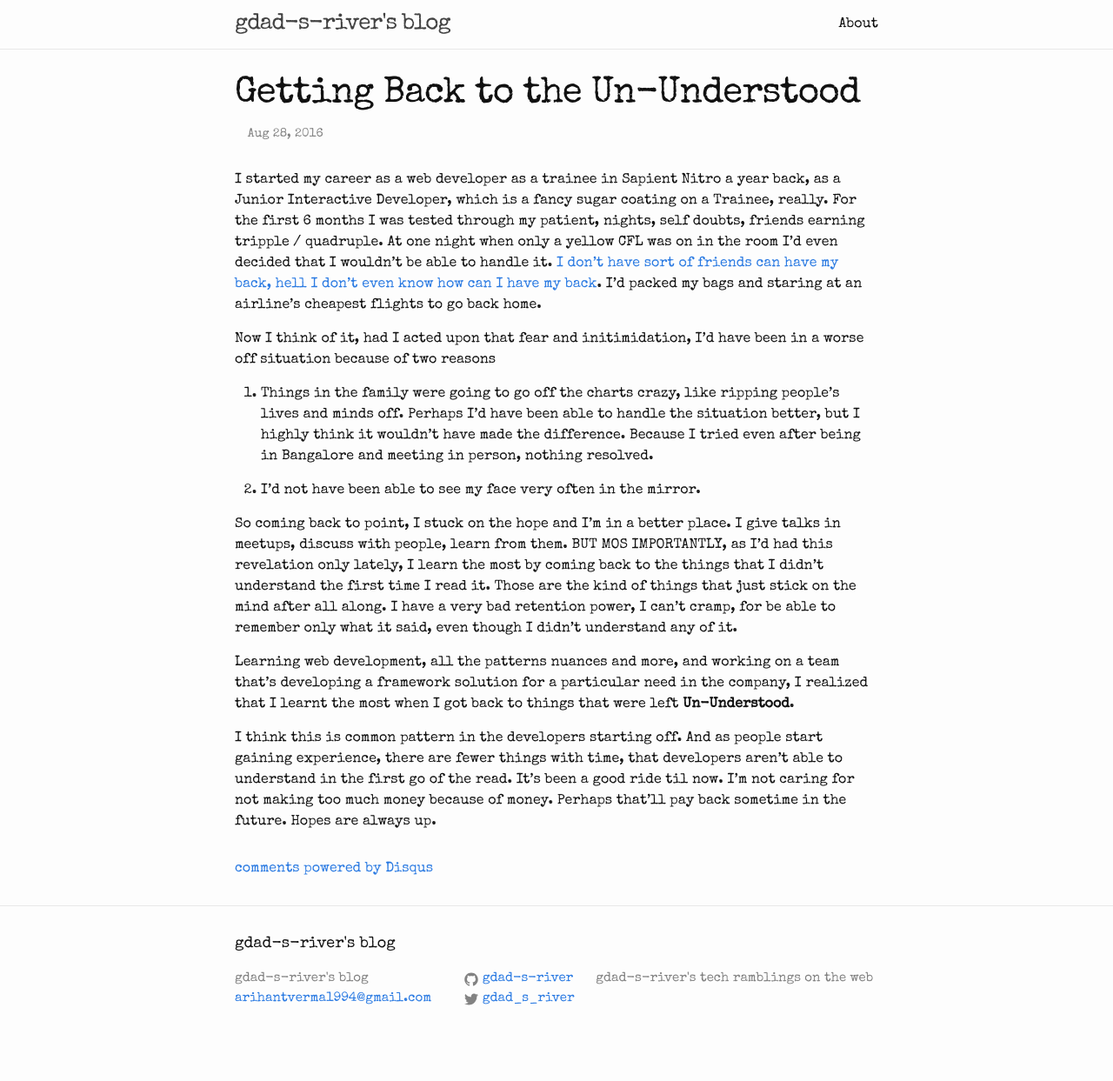
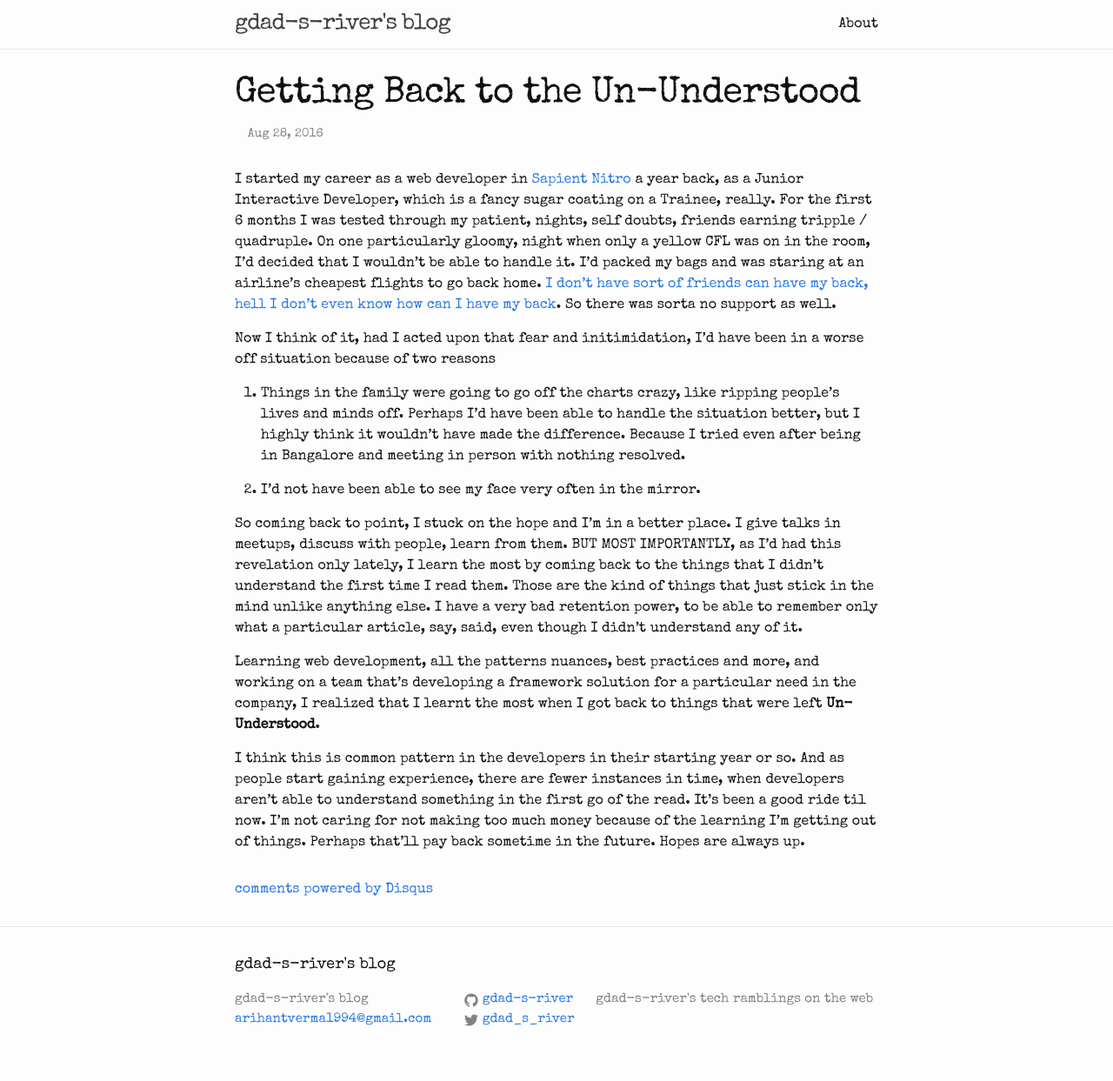
Before and after one commit to gdad-s-river/gdad-s-river.github.io, a Jekyll site: the page built from _posts/2016-08-28-getting-back-to-the-un-understood.md, in a window 1280 px wide. Shown: the whole page at 87% size. Built offline with Jekyll 4.4.1, drawn with Linux system fonts in a browser that asks for light colours; comment, search, counter and statistics services are not loaded; before the commit the page ends 1219 px from its top, so only the background shows below that.

Commit message:
fixed typos and english in the new post

```diff
--- a/_posts/2016-08-28-getting-back-to-the-un-understood.md
+++ b/_posts/2016-08-28-getting-back-to-the-un-understood.md
@@ -5,16 +5,16 @@ layout: post
 permalink: "/blog/getting-back-to-the-un-understood"
 ---
 
-I started my career as a web developer as a trainee in Sapient Nitro a year back, as a Junior Interactive Developer, which is a fancy sugar coating on a Trainee, really. For the first 6 months I was tested through my patient, nights, self doubts, friends earning tripple / quadruple. At one night when only a yellow CFL was on in the room I'd even decided that I wouldn't be able to handle it. [I don't have sort of friends can have my back, hell I don't even know how can I have my back](https://www.facebook.com/notes/swastika-jajoo/notes-on-not-being-special-enough/687472464744590). I'd packed my bags and staring at an airline's cheapest flights to go back home.
+I started my career as a web developer in [Sapient Nitro](http://www.sapientnitro.com) a year back, as a Junior Interactive Developer, which is a fancy sugar coating on a Trainee, really. For the first 6 months I was tested through my patient, nights, self doubts, friends earning tripple / quadruple. On one particularly gloomy, night when only a yellow CFL was on in the room, I'd decided that I wouldn't be able to handle it. I'd packed my bags and was staring at an airline's cheapest flights to go back home. [I don't have sort of friends can have my back, hell I don't even know how can I have my back](https://www.facebook.com/notes/swastika-jajoo/notes-on-not-being-special-enough/687472464744590). So there was sorta no support as well.
 
 Now I think of it, had I acted upon that fear and initimidation, I'd have been in a worse off situation because of two reasons
 
-1. Things in the family were going to go off the charts crazy, like ripping people's lives and minds off. Perhaps I'd have been able to handle the situation better, but I highly think it wouldn't have made the difference. Because I tried even after being in Bangalore and meeting in person, nothing resolved.
+1. Things in the family were going to go off the charts crazy, like ripping people's lives and minds off. Perhaps I'd have been able to handle the situation better, but I highly think it wouldn't have made the difference. Because I tried even after being in Bangalore and meeting in person with nothing resolved.
 
 2. I'd not have been able to see my face very often in the mirror.
 
-So coming back to point, I stuck on the hope and I'm in a better place. I give talks in meetups, discuss with people, learn from them. BUT MOS IMPORTANTLY, as I'd had this revelation only lately, I learn the most by coming back to the things that I didn't understand the first time I read it. Those are the kind of things that just stick on the mind after all along. I have a very bad retention power, I can't cramp, for be able to remember only what it said, even though I didn't understand any of it.
+So coming back to point, I stuck on the hope and I'm in a better place. I give talks in meetups, discuss with people, learn from them. BUT MOST IMPORTANTLY, as I'd had this revelation only lately, I learn the most by coming back to the things that I didn't understand the first time I read them. Those are the kind of things that just stick in the mind unlike anything else. I have a very bad retention power, to be able to remember only what a particular article, say, said, even though I didn't understand any of it.
 
-Learning web development, all the patterns nuances and more, and working on a team that's developing a framework solution for a particular need in the company, I realized that I learnt the most when I got back to things that were left **Un-Understood**.
+Learning web development, all the patterns nuances, best practices and more, and working on a team that's developing a framework solution for a particular need in the company, I realized that I learnt the most when I got back to things that were left **Un-Understood**.
 
-I think this is common pattern in the developers starting off. And as people start gaining experience, there are fewer things with time, that developers aren't able to understand in the first go of the read. It's been a good ride til now. I'm not caring for not making too much money because of money. Perhaps that'll pay back sometime in the future. Hopes are always up.
+I think this is common pattern in the developers in their starting year or so. And as people start gaining experience, there are fewer instances in time, when developers aren't able to understand something in the first go of the read. It's been a good ride til now. I'm not caring for not making too much money because of the learning I'm getting out of things. Perhaps that'll pay back sometime in the future. Hopes are always up.
```
